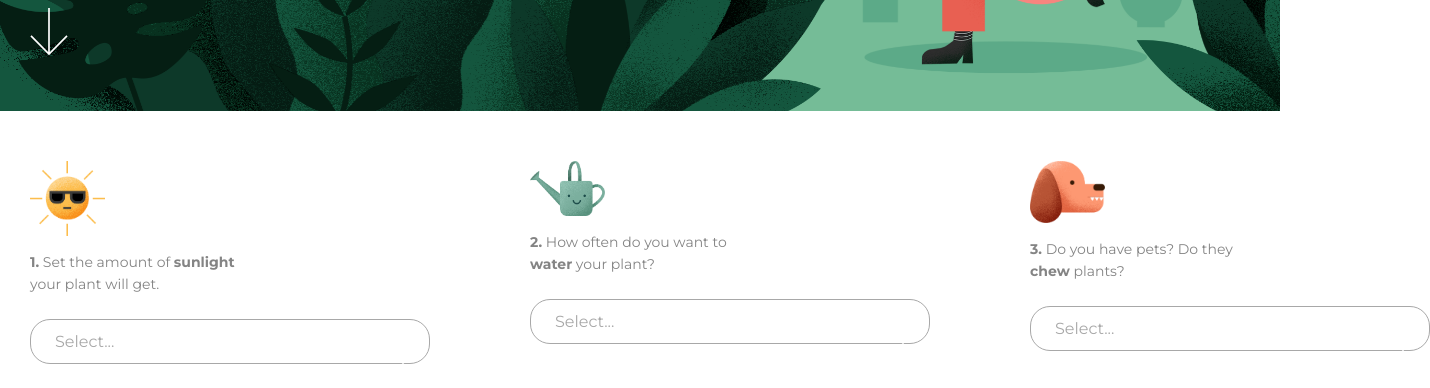
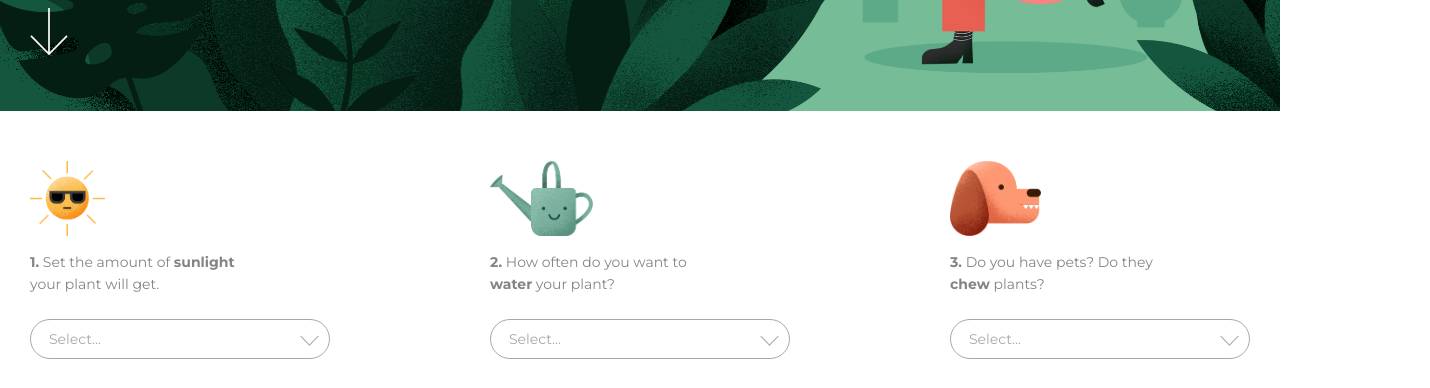
Before and after one commit to jadsonsantos/green-thumb, a website built with Parcel: page index.html in a window 1280 px wide. Shown: the part 412-800 px from the top of the page, 1430 px wide, since content can reach past the window. Built offline with nearby package versions, Linux system fonts and the light colour scheme.

Commit message:
Estiliza setas do select

```diff
--- a/index.html
+++ b/index.html
@@ -53,9 +53,15 @@
           </article>
           <article class="s-plant-selection__step">
             <img src="/images/illustrations/wateringcan.png" alt="Watering Can">
-            <h3 class="s-plant-selection__instructions"><strong>2.</strong> How often do you want to <strong>water</strong> your plant?</h3>
+            <h3 class="s-plant-selection__instructions">
+              <strong>2.</strong> How often do you want to <strong>water</strong> your plant?
+            </h3>
             <div class="select-box" data-id="water-option">
               <div class="options-container">
+                <div class="option">
+                  <input type="radio" class="radio" id="rarely" name="rarely" />
+                  <label for="rarely">Rarely</label>
+                </div>
                 <div class="option">
                   <input type="radio" class="radio" id="regularly" name="regularly" />
                   <label for="regularly">Regularly</label>
@@ -63,10 +69,6 @@
                 <div class="option">
                   <input type="radio" class="radio" id="daily" name="daily" />
                   <label for="daily">Daily</label>
-                </div>
-                <div class="option">
-                  <input type="radio" class="radio" id="rarely" name="rarely" />
-                  <label for="rarely">Rarely</label>
                 </div>
               </div>
               <div class="selected">
@@ -76,7 +78,9 @@
           </article>
           <article class="s-plant-selection__step">
             <img src="/images/illustrations/dog.png" alt="Dog">
-            <h3 class="s-plant-selection__instructions"><strong>3.</strong> Do you have pets? Do they <strong>chew</strong> plants? </h3>
+            <h3 class="s-plant-selection__instructions">
+              <strong>3.</strong> Do you have pets? Do they <strong>chew</strong> plants?
+            </h3>
             <div class="select-box" data-id="pet-option">
               <div class="options-container">
                 <div class="option">
--- /dev/null
+++ b/sass/components/_arrows.scss
@@ -0,0 +1,11 @@
+@mixin arrow {
+  border: solid $color-9;
+  border-width: 0 1px 1px 0;
+  display: inline-block;
+  padding: 6px;
+}
+
+@mixin arrow-down {
+  transform: rotate(45deg);
+  -webkit-transform: rotate(45deg);
+}
--- a/sass/components/_main.scss
+++ b/sass/components/_main.scss
@@ -1 +1,2 @@
 @import "button";
+@import 'arrows';
--- a/sass/layout/_plant-selection.scss
+++ b/sass/layout/_plant-selection.scss
@@ -1,6 +1,8 @@
 .s-plant-selection {
+  padding: 20px 0 40px;
+
   img {
-    width: 75px;
+    height: 75px;
     margin-bottom: 15px;
   }
 
@@ -12,11 +14,20 @@
     line-height: 22px;
   }
 
+  @include media("<medium") {
+    &__step {
+      &:not(:last-of-type) {
+        margin-bottom: 50px;
+      }
+    }
+  }
+
   @include media(">large") {
     padding: 50px 0;
 
     .container {
       display: flex;
+      justify-content: space-between;
     }
 
     &__step {
--- a/sass/vendors/_custom-select-box.scss
+++ b/sass/vendors/_custom-select-box.scss
@@ -1,7 +1,5 @@
-
 .select-box {
   display: flex;
-  width: 400px;
   flex-direction: column;
 }
 
@@ -22,23 +20,22 @@
 .selected {
   border: 1px solid $color-9;
   border-radius: 20px;
-  color: $color-9;
+
   position: relative;
-
   order: 0;
+  display: flex;
+  align-items: center;
+  height: 40px;
 }
 
 .selected::after {
   content: "";
-  background: url("/images/icons/arrow-down.svg");
-  background-size: contain;
-  background-repeat: no-repeat;
+  @include arrow;
+  @include arrow-down;
 
   position: absolute;
-  height: 100%;
-  width: 32px;
-  right: 10px;
-  top: 5px;
+  top: 10px;
+  right: 13px;
 
   transition: all 0.4s;
 }
@@ -54,8 +51,8 @@
     border-radius: 20px 20px 0 0;
 
     &::after {
-      transform: rotateX(180deg);
-      top: -6px;
+      transform: rotate(225deg);
+      top: 20px;
     }
   }
 }
@@ -73,8 +70,13 @@
 
 .select-box .option,
 .selected {
-  padding: 12px 24px;
+  padding: 6px 18px;
   cursor: pointer;
+
+  color: $color-9;
+  font-weight: 300;
+  font-size: 14px;
+  line-height: 27px;
 }
 
 .select-box .option:hover {
@@ -89,3 +91,13 @@
 .select-box .option .radio {
   display: none;
 }
+
+@include media(">large") {
+  .select-box {
+    width: 300px;
+  }
+
+  .selected {
+
+  }
+}
```
